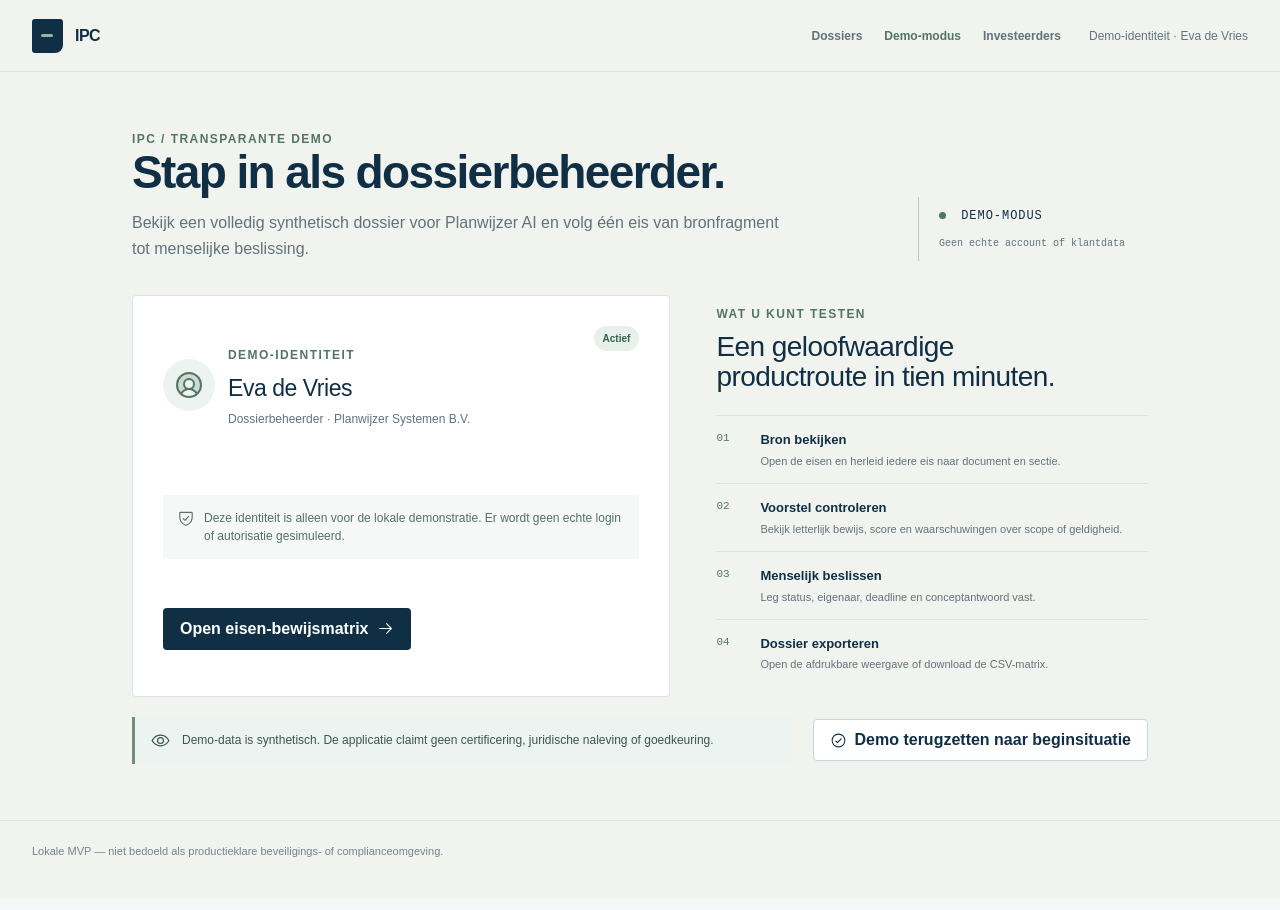
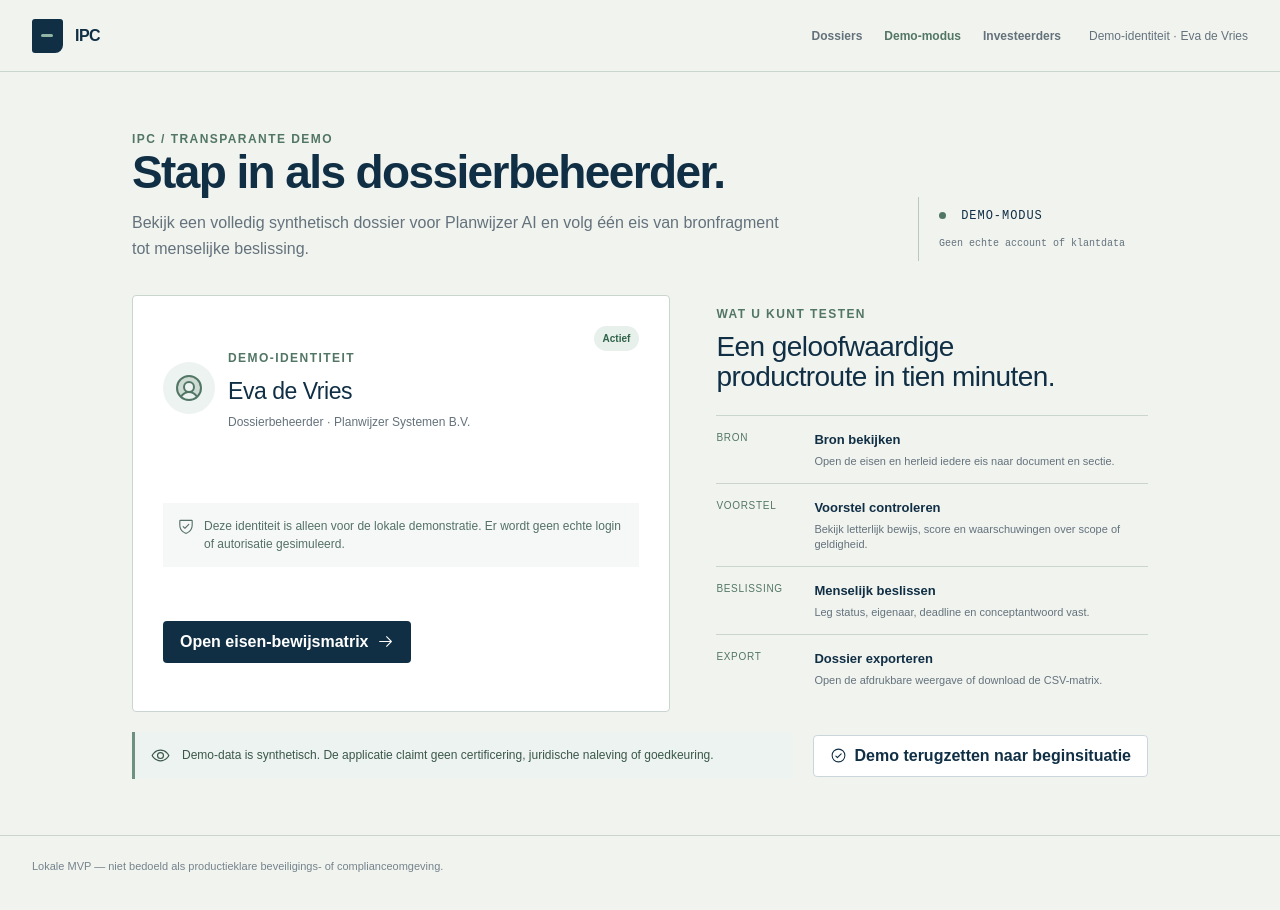
Before and after one commit to oli4vos/Compliance-in-control, a Next.js app: page /demo in a window 1280 px wide. Shown: the top 910 px of the page. Built offline with nearby package versions, Linux system fonts and the light colour scheme.

Commit message:
Remove template numbering and centralize design tokens

```diff
--- a/app/demo/page.tsx
+++ b/app/demo/page.tsx
@@ -8,7 +8,7 @@ export default function DemoPage() {
     <section className="demo-hero"><div><div className="eyebrow">{PRODUCT.name} / transparante demo</div><h1>Stap in als dossierbeheerder.</h1><p>Bekijk een volledig synthetisch dossier voor Planwijzer AI en volg één eis van bronfragment tot menselijke beslissing.</p></div><div className="demo-label"><span className="demo-label-dot" /> DEMO-MODUS<br /><small>Geen echte account of klantdata</small></div></section>
     <section className="demo-grid">
       <div className="panel demo-identity"><div className="demo-avatar"><UserCircle size={32} weight="duotone" /></div><div><span className="eyebrow">Demo-identiteit</span><h2>{PRODUCT.demo.identity}</h2><p className="muted">{PRODUCT.demo.role} · {PRODUCT.demo.organization}</p></div><span className="demo-active">Actief</span><div className="demo-identity-note"><ShieldCheck size={18} /> Deze identiteit is alleen voor de lokale demonstratie. Er wordt geen echte login of autorisatie gesimuleerd.</div><Link className="button button-primary" href="/projecten/demo-waterdam?tab=matrix">Open eisen-bewijsmatrix <ArrowRight size={17} /></Link></div>
-      <div className="demo-guide"><div className="eyebrow">Wat u kunt testen</div><h2>Een geloofwaardige productroute in tien minuten.</h2><ol><li><span>01</span><div><strong>Bron bekijken</strong><small>Open de eisen en herleid iedere eis naar document en sectie.</small></div></li><li><span>02</span><div><strong>Voorstel controleren</strong><small>Bekijk letterlijk bewijs, score en waarschuwingen over scope of geldigheid.</small></div></li><li><span>03</span><div><strong>Menselijk beslissen</strong><small>Leg status, eigenaar, deadline en conceptantwoord vast.</small></div></li><li><span>04</span><div><strong>Dossier exporteren</strong><small>Open de afdrukbare weergave of download de CSV-matrix.</small></div></li></ol></div>
+      <div className="demo-guide"><div className="eyebrow">Wat u kunt testen</div><h2>Een geloofwaardige productroute in tien minuten.</h2><ol><li><span>Bron</span><div><strong>Bron bekijken</strong><small>Open de eisen en herleid iedere eis naar document en sectie.</small></div></li><li><span>Voorstel</span><div><strong>Voorstel controleren</strong><small>Bekijk letterlijk bewijs, score en waarschuwingen over scope of geldigheid.</small></div></li><li><span>Beslissing</span><div><strong>Menselijk beslissen</strong><small>Leg status, eigenaar, deadline en conceptantwoord vast.</small></div></li><li><span>Export</span><div><strong>Dossier exporteren</strong><small>Open de afdrukbare weergave of download de CSV-matrix.</small></div></li></ol></div>
     </section>
     <section className="demo-bottom"><div className="notice"><Eye size={19} /> Demo-data is synthetisch. De applicatie claimt geen certificering, juridische naleving of goedkeuring.</div><form action={resetDemoAction}><button className="button button-secondary" type="submit"><CheckCircle size={17} /> Demo terugzetten naar beginsituatie</button></form></section>
   </main>;
--- /dev/null
+++ b/app/design/tokens.css
@@ -0,0 +1,38 @@
+/* IPC design layer: one source for visual roles used across every surface. */
+:root {
+  --canvas: #f1f3ef;
+  --surface: #ffffff;
+  --surface-muted: #e9efeb;
+  --ink: #17232b;
+  --ink-strong: #102f45;
+  --ink-muted: #64727c;
+  --ink-subtle: #87939a;
+  --line: #cbd5d0;
+  --line-soft: #dce4e8;
+  --accent: #527665;
+  --accent-soft: #e7f0eb;
+  --focus: #26698e;
+  --status-good: #31634a;
+  --status-review: #80600c;
+  --status-bad: #9a352d;
+  --status-neutral: #65727a;
+  --status-proposal: #265e7a;
+  --radius-control: 4px;
+  --radius-surface: 6px;
+  --shadow-focus: 0 5px 0 rgba(16, 47, 69, .16);
+  --font-ui: Geist, "Avenir Next", "Helvetica Neue", Arial, sans-serif;
+  --font-data: "Geist Mono", ui-monospace, SFMono-Regular, Menlo, monospace;
+}
+
+html { background: var(--canvas); }
+body { color: var(--ink); background: var(--canvas); font-family: var(--font-ui); }
+.mono { font-family: var(--font-data); font-variant-numeric: tabular-nums; }
+.eyebrow { color: var(--accent); }
+.panel { background: var(--surface); border-color: var(--line-soft); border-radius: var(--radius-surface); box-shadow: none; }
+.button { border-radius: var(--radius-control); }
+.button:focus-visible, a:focus-visible, input:focus-visible, select:focus-visible, textarea:focus-visible { outline: 3px solid color-mix(in srgb, var(--focus) 30%, transparent); outline-offset: 3px; }
+.status-good { color: var(--status-good); background: var(--accent-soft); }
+.status-partial { color: var(--status-review); }
+.status-bad { color: var(--status-bad); }
+.status-neutral { color: var(--status-neutral); }
+.status-proposal { color: var(--status-proposal); }
--- a/app/globals.css
+++ b/app/globals.css
@@ -1,6 +1,7 @@
 @import "tailwindcss";
+@import "./design/tokens.css";
 
-:root { --navy:#102f45; --navy-2:#173e57; --green:#527665; --ink:#17232b; --muted:#64727c; --line:#dce4e8; --paper:#f5f7f6; --white:#fff; }
+:root { --navy:var(--ink-strong); --navy-2:#173e57; --green:var(--accent); --muted:var(--ink-muted); --paper:var(--canvas); --white:var(--surface); }
 * { box-sizing: border-box; }
 html { background: var(--paper); }
 body { margin:0; color:var(--ink); background:var(--paper); font-family: Geist, "Avenir Next", Arial, sans-serif; }
@@ -186,7 +187,7 @@ details > summary::-webkit-details-marker { display:none; }
 .workflow-grid { display:grid; grid-template-columns:1.25fr .9fr .9fr; gap:24px; margin-top:32px; }
 .workflow-grid article { min-height:210px; border-top:2px solid var(--navy); padding:16px 0 0; position:relative; }
 .workflow-grid article:nth-child(2),.workflow-grid article:nth-child(3) { border-top-color:#9eb8ad; }
-.workflow-grid svg { color:var(--green); margin-top:27px; }.workflow-number { position:absolute; right:0; top:14px; color:#a8b7b3; font-family:monospace; font-size:11px; }
+.workflow-grid svg { color:var(--green); margin-top:27px; }
 .workflow-grid h3 { margin-top:16px; font-size:17px; }.workflow-grid p { max-width:280px; margin-top:8px; color:var(--muted); font-size:13px; line-height:1.55; }
 .landing-proof { padding-bottom:80px; }.proof-panel { display:grid; grid-template-columns:minmax(0,1.1fr) minmax(270px,.9fr); gap:46px; padding:38px 0; border-top:1px solid var(--line); border-bottom:1px solid var(--line); }.proof-panel p { max-width:650px; margin-top:17px; color:var(--muted); line-height:1.65; }.proof-list { display:flex; flex-direction:column; justify-content:center; gap:14px; border-left:1px solid #b8c9c4; padding-left:24px; }.proof-list span { display:flex; align-items:center; gap:9px; color:var(--navy); font-size:13px; }.proof-list svg { color:var(--green); }
 .landing-cta { display:grid; grid-template-columns:1.1fr .9fr; gap:50px; align-items:end; padding-top:47px; padding-bottom:48px; }.landing-cta p { max-width:410px; margin-bottom:17px; color:var(--muted); font-size:13px; line-height:1.55; }.landing-disclaimer { padding-top:15px; padding-bottom:40px; color:#73827e; font-size:11px; border-top:1px solid var(--line); }
@@ -216,6 +217,10 @@ body { background: #f1f3ef; }
 .workflow-grid article:nth-child(2), .workflow-grid article:nth-child(3) { min-height: 0; }
 .source-quote, .detail { border-radius: 0; }
 .landing-disclaimer { color: #53655e; }
+.ask-list div { grid-template-columns: 110px 1fr; }
+.ask-list span { font-family: inherit; font-size: 10px; letter-spacing: .08em; text-transform: uppercase; }
+.demo-guide li { grid-template-columns: 88px 1fr; }
+.demo-guide li > span { font-family: inherit; font-size: 10px; letter-spacing: .07em; text-transform: uppercase; }
 @media (max-width: 900px) {
   .landing-hero { gap: 42px; }
   .workflow-grid { grid-template-columns: 1fr; }
```
Also changed, not shown: app/page.tsx (+2 -2 lines), app/pitch/page.tsx (+5 -5 lines).
